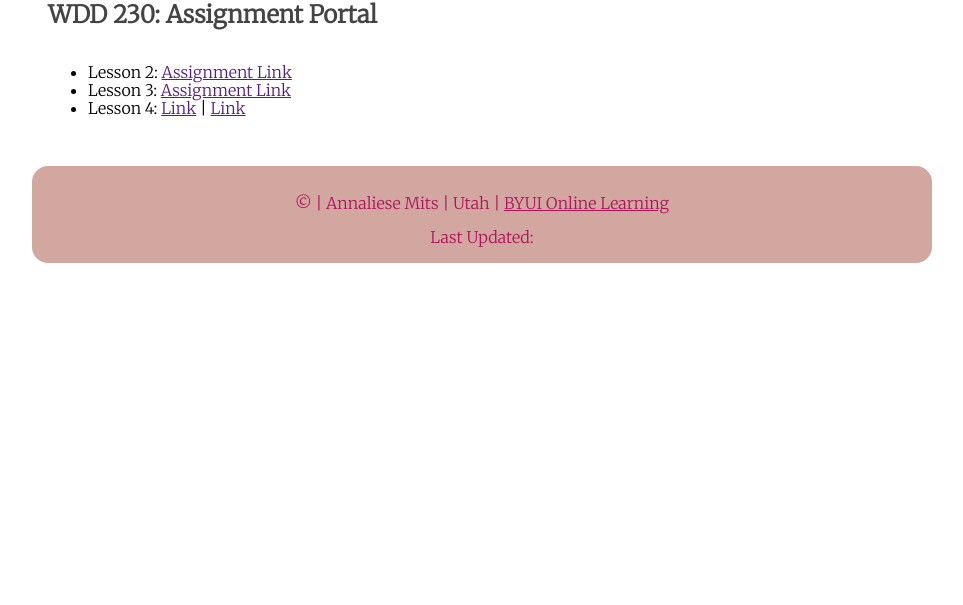
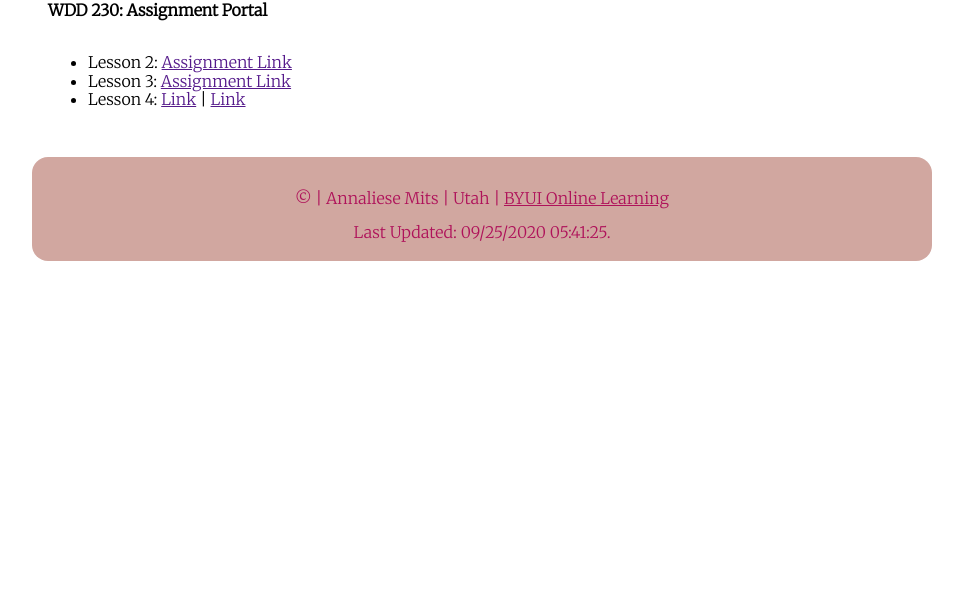
Before and after one commit to aannaliesee/aannaliesee.github.io, a plain HTML site: page CSS/index.html in a window 1280 px wide. Shown: the part 195-800 px from the top of the page, without its empty margins (158-1121 px from the left). Drawn offline with Linux system fonts and the light colour scheme.

Commit message:
Finally Fixed

```diff
--- a/CSS/index.html
+++ b/CSS/index.html
@@ -32,8 +32,13 @@
     </ul>
     </main>
   <footer>
+
    <p>&copy; <span id="actualyear"></span> | Annaliese Mits | Utah | <a target="blank" href="https://www.byui.edu/online">BYUI Online Learning</a></p>
-    <p id="update">Last Updated: <span id="lastupdate"></span></p>
+    <p>Last Updated: <span id="demo"></span>.</p>
+
+<script>
+document.getElementById("demo").innerHTML = document.lastModified;
+</script>
     </footer>
   </body>
 </html>
--- a/CSS/medium.css
+++ b/CSS/medium.css
@@ -1,8 +1,18 @@
 @media only screen and (min-width: 32.5em) {
+
     h1 {
         font-size: 2.5em;
     }
     h2 {
         font-size: 1.5em;
     }
+
+    header, footer {
+        border-radius:1em;
+
+    }
+
+    header img {
+        float: right;
+    }
 }
--- a/CSS/small.css
+++ b/CSS/small.css
@@ -10,20 +10,20 @@ body {
 h1 {
     font-family: 'Poppins', sans-serif;
     color: #AF125A;
-    font-size: 2.5em;
+    font-size: 1em;
     text-align: center;
 }
 
-header {
+header, footer {
     background-color: #D1A7A0;
     padding: 1em;
-    border-radius:1em;
+    text-align: center;
+    color: #AF125A;
 }
 
 header img {
-    float: right;
     max-width: 200px;
-    box-shadow: 6px 6px 4px 1px;
+    box-shadow: 6px 6px 4px 1px #444;;
 }
 
 main {
@@ -31,17 +31,8 @@ main {
 }
 
 main h2 {
-    font-size: 1.5em;
+    font-size: 1em;
     margin-bottom: 0;
-    color: #444;
-}
-
-footer {
-    background-color: #D1A7A0;
-    padding: 0.75em;
-    border-radius:  1em;
-    text-align: center;
-    color: #AF125A;
 }
 
 footer p {
```
